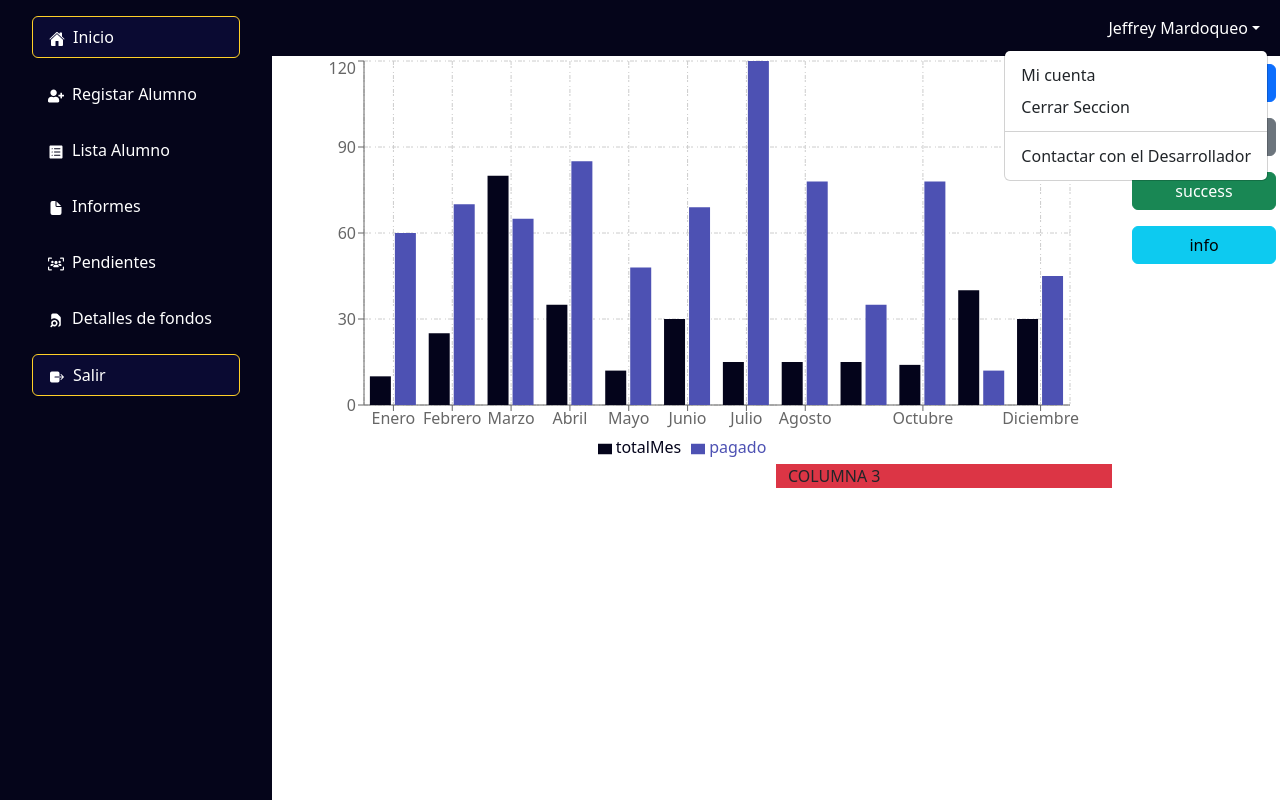
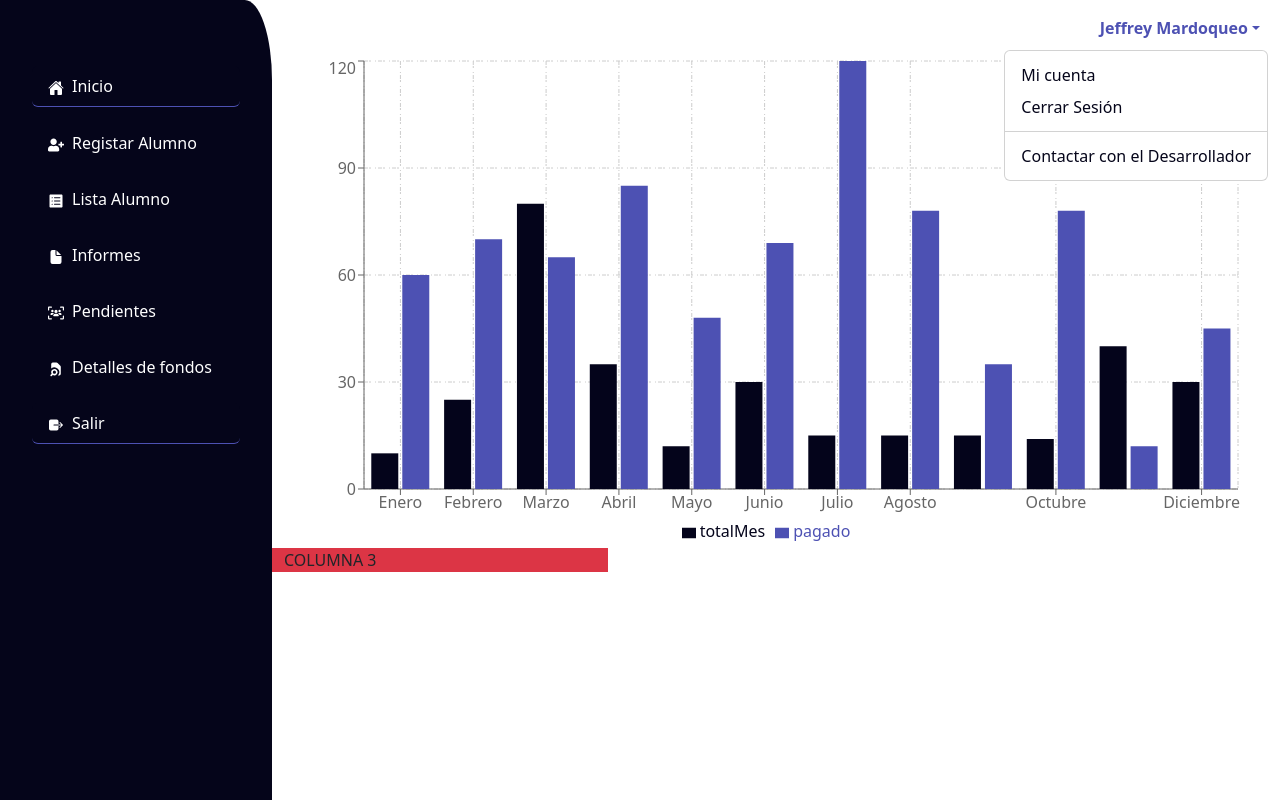
Before and after one commit to JeffreyMardoqueo-17/Admi-Caez-FrontenD, a React (Create React App) app: page / in a window 1280 px wide. Both pictures are taken after a click on the link "Jeffrey Mardoqueo". Built offline with nearby package versions, Linux system fonts and the light colour scheme.

Commit message:
cambios del diseño de dashboard

```diff
--- a/src/App.scss
+++ b/src/App.scss
@@ -6,9 +6,9 @@
 // variables de colore sy eso
 $white: #Ffff;
 $black: #1c2326;
-$contraste: rgb(10, 10, 50);
+$contraste: #05051A ;
 $bgPrimary: #05051A;
-$border: #FFD028;
+$border: #4d51b3;
 
 
 /* Estilo para la barra de desplazamiento */
@@ -64,13 +64,14 @@ $border: #FFD028;
   background-color: $bgPrimary;
   overflow: hidden; // Evita que el contenido sobrepase el área visible
   position: fixed;
+  border-top-right-radius: 10%;
   ul {
     list-style: none;
     padding: 1em 2em;
+    margin-top: 50px;
 
     li {
       margin-bottom: 1em;
-
       a {
         text-decoration: none;
         text-align: left;
@@ -78,7 +79,7 @@ $border: #FFD028;
         &.active {
           background-color: $contraste;
           color: $white;
-          border: .1px solid $border;
+          border-bottom: 1px solid $border;
         }
       }
     }
--- a/src/Components/NavBar/NavBar.jsx
+++ b/src/Components/NavBar/NavBar.jsx
@@ -18,19 +18,19 @@ function NavBar(args) {
 
     return (
         <div>
-            <Navbar style={{ backgroundColor: '#05051A' }} dark expand="md">
+            <Navbar style={{ backgroundColor: '#ffff', }} dark expand="md">
                 <NavbarToggler onClick={toggle} />
                 <Collapse isOpen={isOpen} navbar>
                     <Nav className="ms-auto" navbar>
-                        <UncontrolledDropdown nav inNavbar>
-                            <DropdownToggle nav caret className="text-white">
+                        <UncontrolledDropdown nav inNavbar className='text-black'>
+                            <DropdownToggle nav caret style={{ color: '#4d51b3', fontWeight: '600' }}>
                                 Jeffrey Mardoqueo
                             </DropdownToggle>
                             <DropdownMenu right>
-                                <DropdownItem>Mi cuenta</DropdownItem>
-                                <DropdownItem>Cerrar Seccion</DropdownItem>
+                                <DropdownItem style={{color: '#05051A', fontWeight:'400'}}>Mi cuenta</DropdownItem>
+                                <DropdownItem style={{color: '#05051A', fontWeight:'400'}}>Cerrar Sesión</DropdownItem>
                                 <DropdownItem divider />
-                                <DropdownItem>Contactar con el Desarrollador</DropdownItem>
+                                <DropdownItem style={{color: '#05051A', fontWeight:'400'}}>Contactar con el Desarrollador</DropdownItem>
                             </DropdownMenu>
                         </UncontrolledDropdown>
                     </Nav>
--- a/src/Pages/Home/Home.jsx
+++ b/src/Pages/Home/Home.jsx
@@ -8,27 +8,9 @@ const Home = () => {
         <>
             <Container>
                 <Row>
-                    <Col xs="10">
+                    <Col xs="12">
                         <BarsChart />
                     </Col>
-                    <Col xs="2" className="bg-ligth">
-                        <Button color="primary" className='m-2 w-100'>
-                            primary
-                        </Button>
-                        {' '}
-                        <Button className='m-2 w-100'>
-                            secondary
-                        </Button>
-                        {' '}
-                        <Button color="success" className='m-2 w-100'>
-                            success
-                        </Button>
-                        {' '}
-                        <Button color="info" className='m-2 w-100'>
-                            info
-                        </Button></Col>
-
-                    <Col xs="6"  className="bg-ligth h-auto mt-4"></Col>
                     <Col xs="4" className="bg-danger">COLUMNA 3</Col>
                 </Row>
             </Container>
--- a/src/Pages/Home/Lista/Lista.jsx
+++ b/src/Pages/Home/Lista/Lista.jsx
@@ -1,6 +1,6 @@
 import React from 'react';
 import TableB from '../../../Components/TableB/TableB';
-
+import './Lista.scss'
 const Lista = () => {
     const headers = ["NIE", "NOMBRE", "GRADO", "TURNO", "ESTADO", "PAGAR"];
     const data = [
--- a/src/Pages/Home/Lista/Lista.scss
+++ b/src/Pages/Home/Lista/Lista.scss
@@ -0,0 +1,3 @@
+h1{
+    color: red;
+}
```
